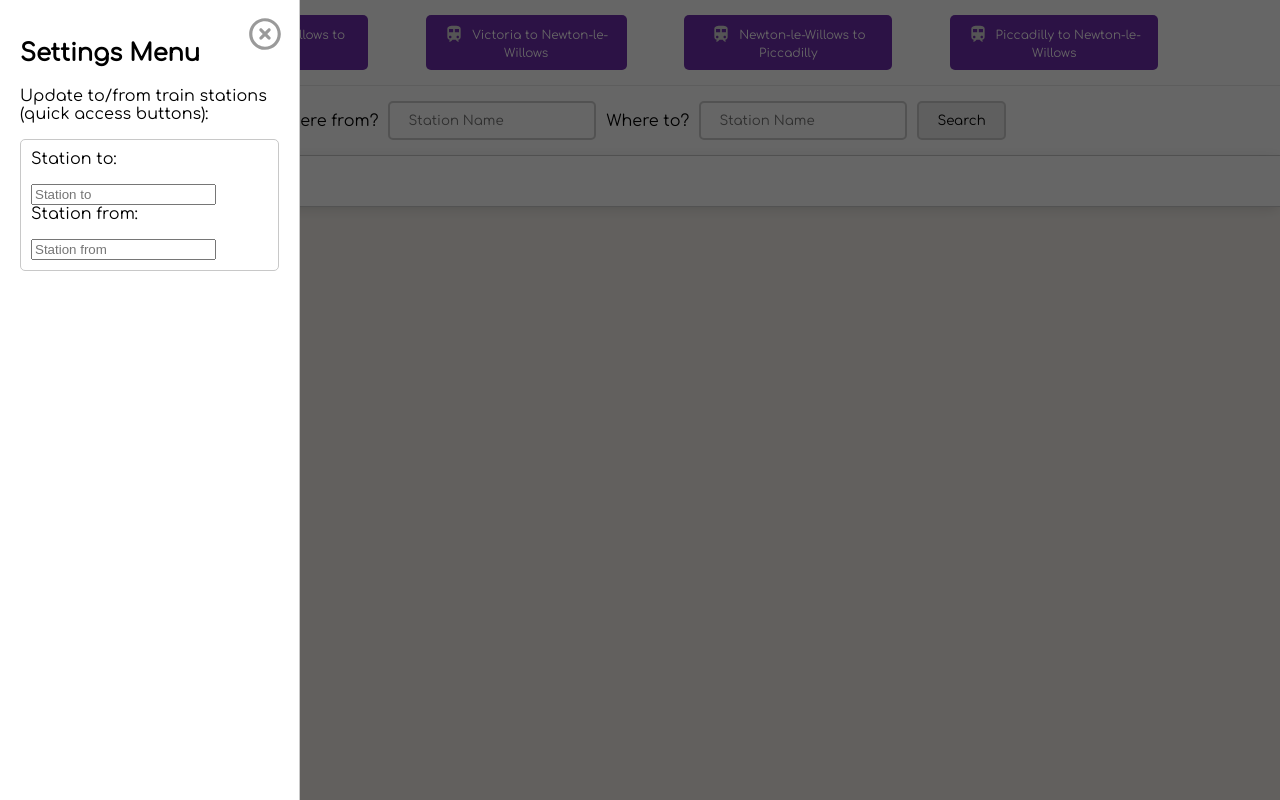
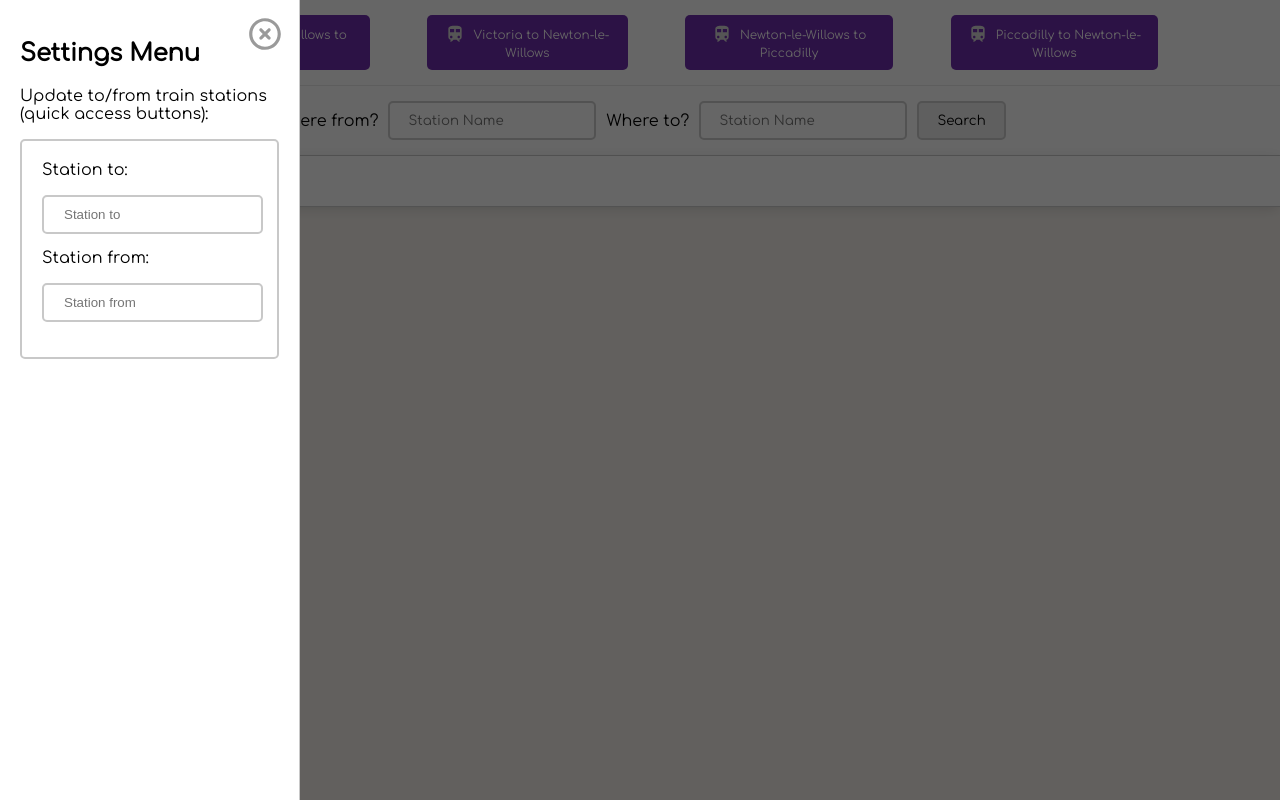
Before and after one commit to kieranphilipbrown/train-times-app, a React (Create React App) app: page / in a window 1280 px wide. Both pictures are taken after a click on the button 87 px from the left and 42 px from the top of the page. Built offline with nearby package versions, Linux system fonts and the light colour scheme.

Commit message:
Styling adjustments to settings area.

```diff
--- a/src/components/Settings/Settings.js
+++ b/src/components/Settings/Settings.js
@@ -7,7 +7,7 @@ const Settings = ({ showSettingsMenu, toggleSettingsMenu }) => (
         {
             showSettingsMenu &&
             <StyledSettingsContainer>
-                <SettingsContainerLeft>
+                <SettingsContainerLeft showSettingsMenu>
                     <SettingsCloseIcon onClick={toggleSettingsMenu} />
                     <h2>Settings Menu</h2>
                     <p>Update to/from train stations (quick access buttons):</p>
--- a/src/components/Settings/Settings.styles.js
+++ b/src/components/Settings/Settings.styles.js
@@ -19,7 +19,7 @@ export const SettingsContainerLeft = styled.div`
     background: #ffffff;
     border-right: 1px solid #c8c8c8;
     height: 100%;
-	left: 0;
+	left: ${state => state.showSettingsMenu ? "0" : "-320px"};
 	max-width: 300px;
 	padding: 20px;
 	position: absolute;
@@ -52,11 +52,18 @@ export const SettingsContainerRight = styled.div`
 `;
 
 export const StationContainer = styled.div`
-	border: 1px solid #c8c8c8;
+	border: 2px solid #c8c8c8;
 	border-radius: 5px;
-	padding: 10px;
+	padding: 20px;
 
 	p {
 		margin-top: 0;
 	}
+
+	input {
+		border: 2px solid #c8c8c8;
+		border-radius: 5px;
+		margin-bottom: 15px;
+		padding: 10px 20px;
+	}
 `;
--- a/src/components/TrainList/TrainList.js
+++ b/src/components/TrainList/TrainList.js
@@ -185,7 +185,7 @@ const device = {
 
 const SettingsButton = styled.button`
 	background: transparent;
-	border: 1px solid #c8c8c8;
+	border: 2px solid #c8c8c8;
 	border-radius: 5px;
 	margin-right: 5%;
 	padding: 10px;
```
